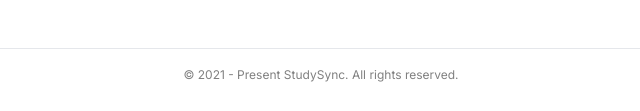
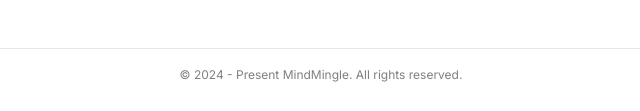
Before and after one commit to riteshjha61253/Lexiaid, a plain HTML site: page index.html in a window 1280 px wide. Shown: the part 4550-4661 px from the top of the page, 319-959 px from the left. Drawn offline with Linux system fonts and the light colour scheme.

Commit message:
name change

```diff
--- a/index.html
+++ b/index.html
@@ -355,7 +355,7 @@
             </div>
         </footer>
         <div class="footer-copyright">
-            © 2021 - Present StudySync. All rights reserved.
+            © 2024 - Present MindMingle. All rights reserved.
         </div>
     </div>
 </body>
```
